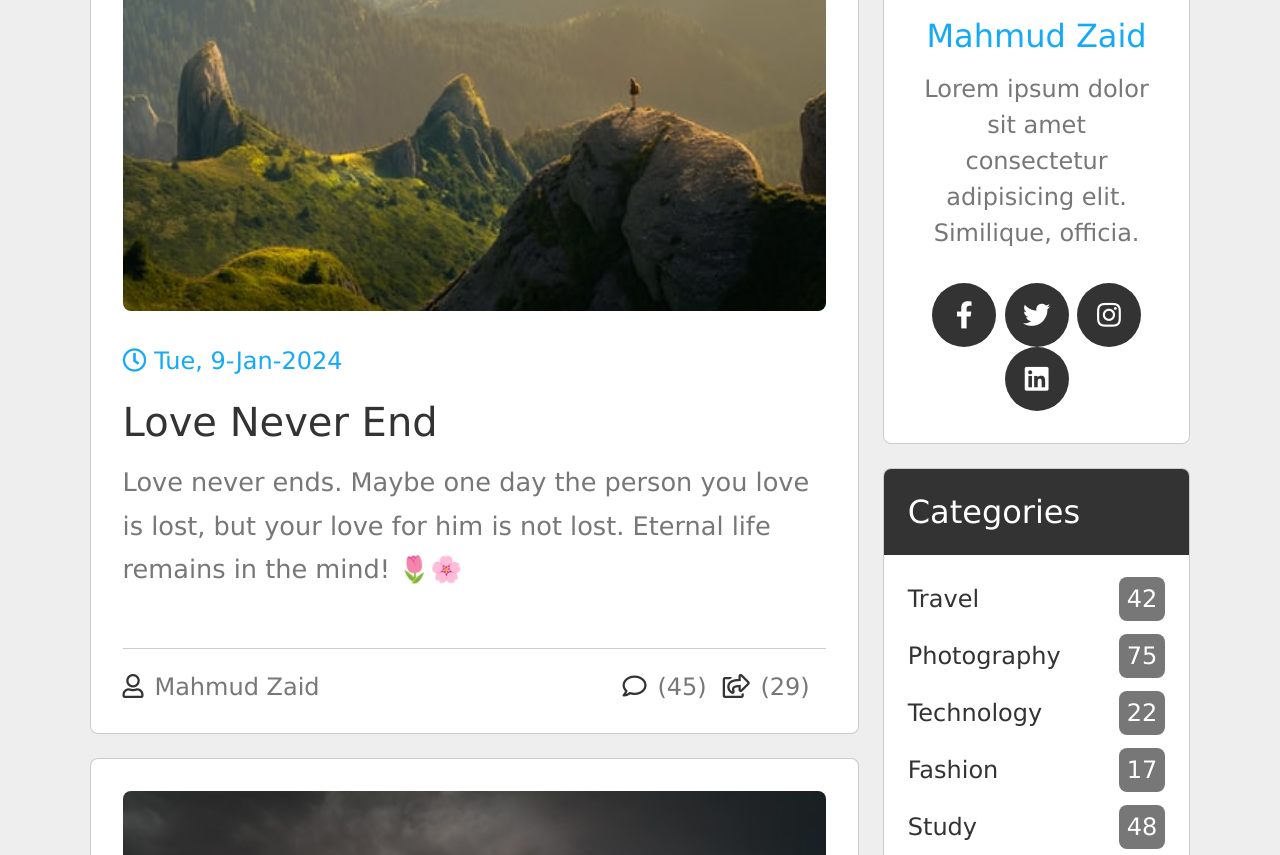
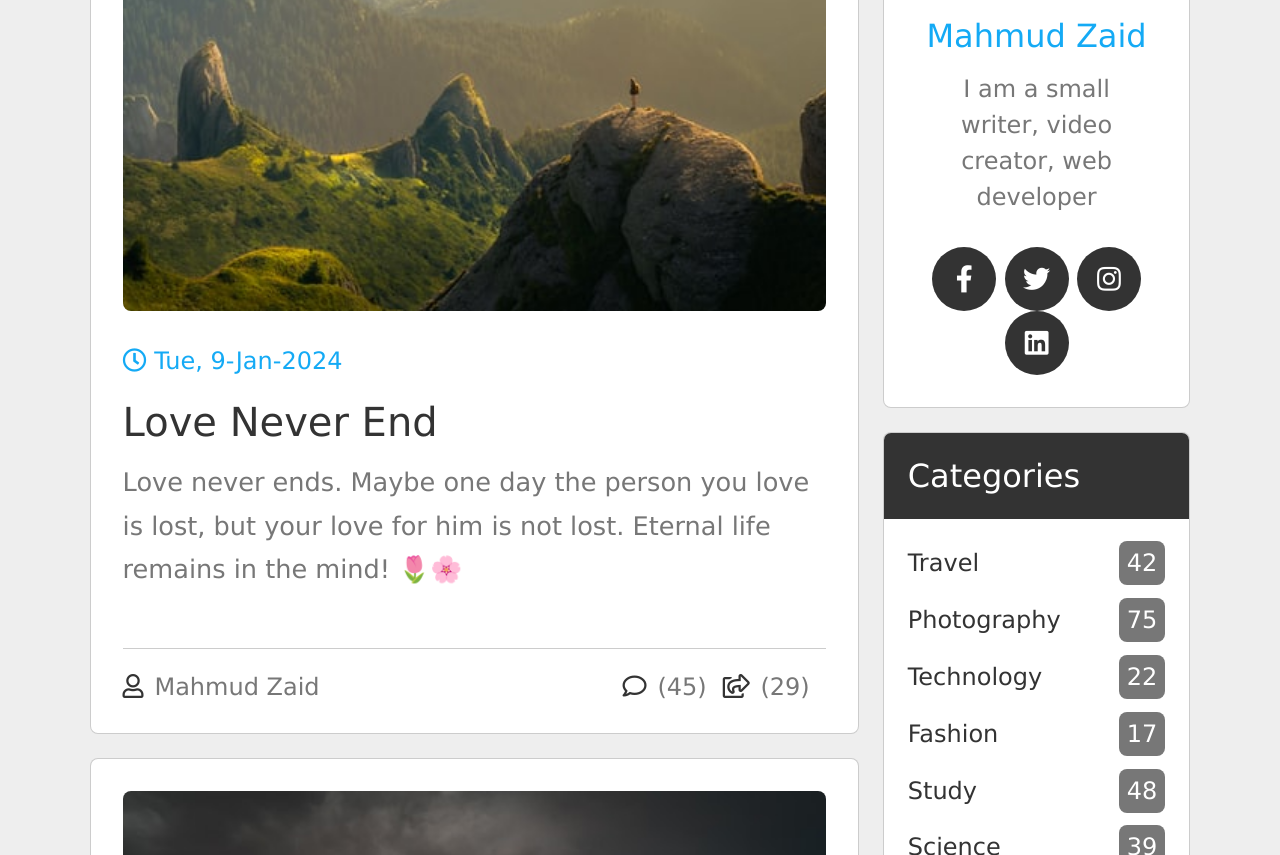
Before and after one commit to mahmudtpz/Hobby, a plain HTML site: page index.html in a window 1280 px wide. Shown: the part 1034-1889 px from the top of the page. Drawn offline with Linux system fonts and the light colour scheme; files whose address does not match are found by name.

Commit message:
Update index.html

```diff
--- a/index.html
+++ b/index.html
@@ -145,7 +145,7 @@
             <div class="about">
                 <img src="user1.png" alt="">
                 <h3>Mahmud Zaid</h3>
-                <p>Lorem ipsum dolor sit amet consectetur adipisicing elit. Similique, officia.</p>
+                <p>I am a small writer, video creator, web developer</p>
                 <div class="follow">
                     <a href="#" class="fab fa-facebook-f"></a>
                     <a href="#" class="fab fa-twitter"></a>
```
